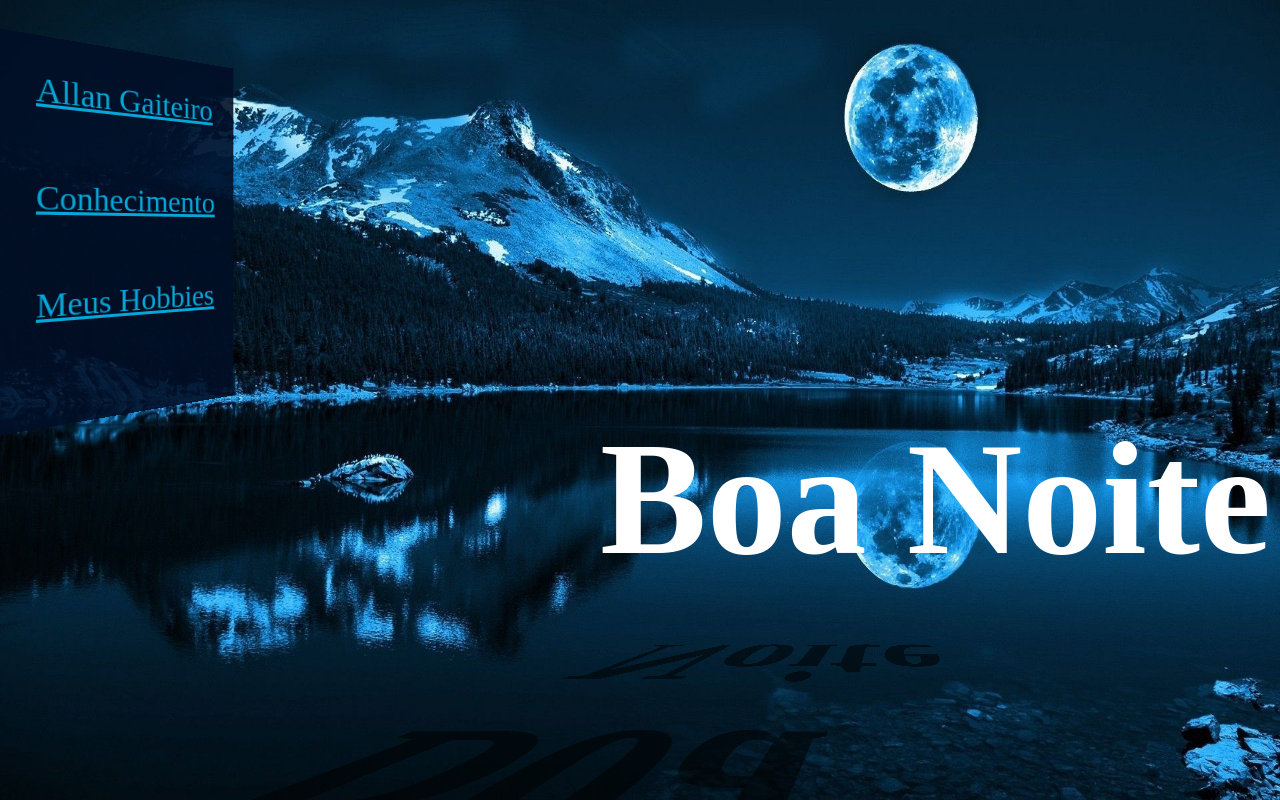
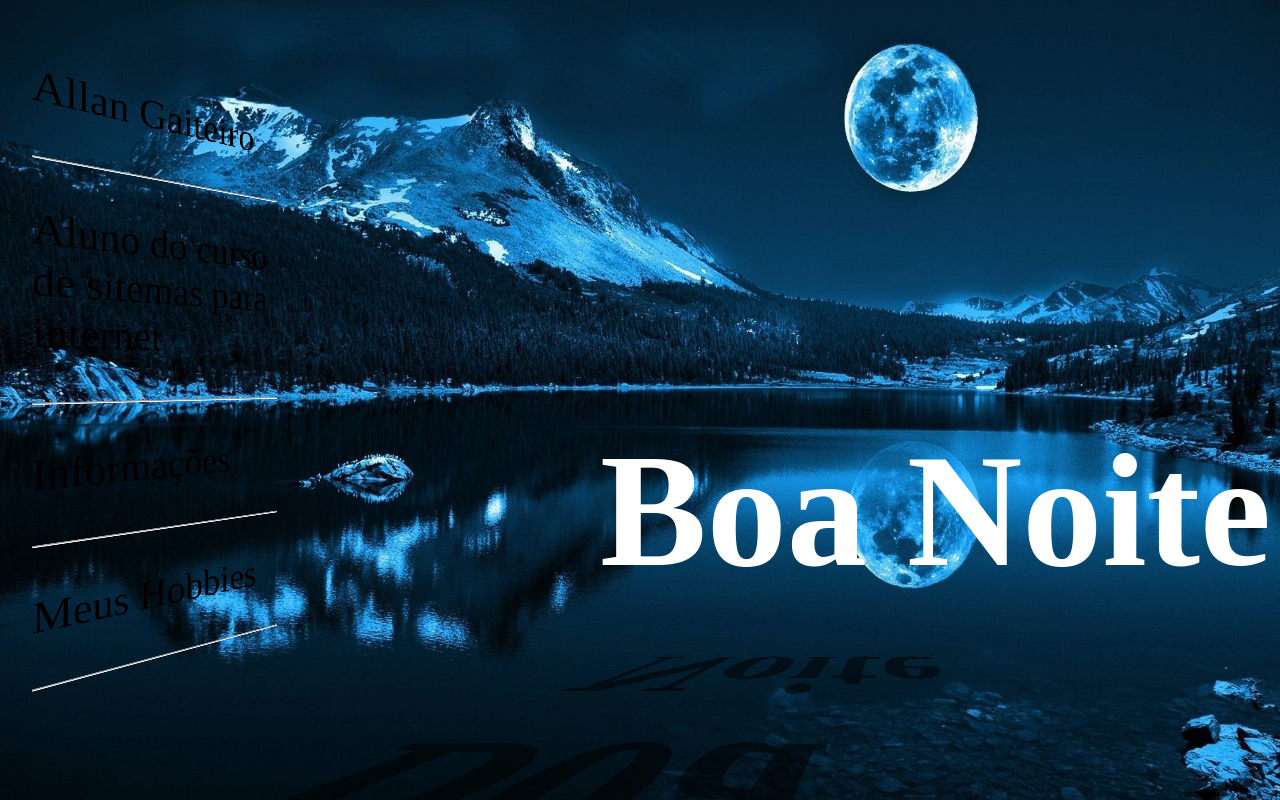
Before and after one commit to AllanGaiteiro/Portifolio, a plain HTML site: page index.html in a window 1280 px wide. Shown: the top 800 px of the page. Drawn offline with Linux system fonts and the light colour scheme.

Commit message:
salvar
só salvando

```diff
--- a/css/styleIndex.css
+++ b/css/styleIndex.css
@@ -8,10 +8,11 @@ body{
 }
 #menu{position:absolute;
     top: 50px;
-    width: 250px;
-    font-size: 2rem;
+    width: 300px;
+    font-size: 2.5rem;
     transform: perspective(7.5cm) rotateX(0deg) rotateY(15deg);
-    background-color: #000e26e3;
+    background-color: #f4a91e00;
+    color: black;
 
 }
 .container{
@@ -29,15 +30,17 @@ li{
     list-style: none;
 }
 a{
-    color: rgb(5, 167, 216);
+    text-decoration: none;
+   color: black;
 
 }
-h1{
+
+hr{
 
 }
 #sombra{
     position: absolute;
-    top: 323px;
+    top: 335px;
     left: 495px;
     font-size: 13rem;
     transform: perspective(15rem) rotateX(-120deg) rotateY(0deg) rotateZ(0deg) ;
@@ -46,7 +49,7 @@ h1{
 #bemVindo{
     font-size: 10rem;
     position: absolute;
-    top: 300px;
+    top: 312px;
     left: 600px;
 
     color: white;
--- a/index.html
+++ b/index.html
@@ -10,9 +10,15 @@
 
     <nav id="menu">
         <ul>
-            <li><a href=""><label >Allan Gaiteiro</label></a></li>
-            <li><a href="html/Conhecimento.html"><label >Conhecimento</label></a></li>
-            <li><a href=""><label >Meus Hobbies</label></a></li>
+            <label ><p>Allan Gaiteiro</p></label>
+            <hr>
+            <label for=""><p>Aluno do curso de sitemas para internet</p></label>
+            <hr>
+            <label ><a href=""><p>Informações</p></a></label>
+            <hr>
+            <label ><a  ><p>Meus Hobbies</p></a></label><!---href="html/Hobbies.html---->
+            <hr>
+
         </ul>
     </nav>
     <header id="apresentaçao">
```
Also changed, not shown: html/Conhecimento.html (deleted, +0 -37 lines), html/Hobbies.html (added, +18 -0 lines).
